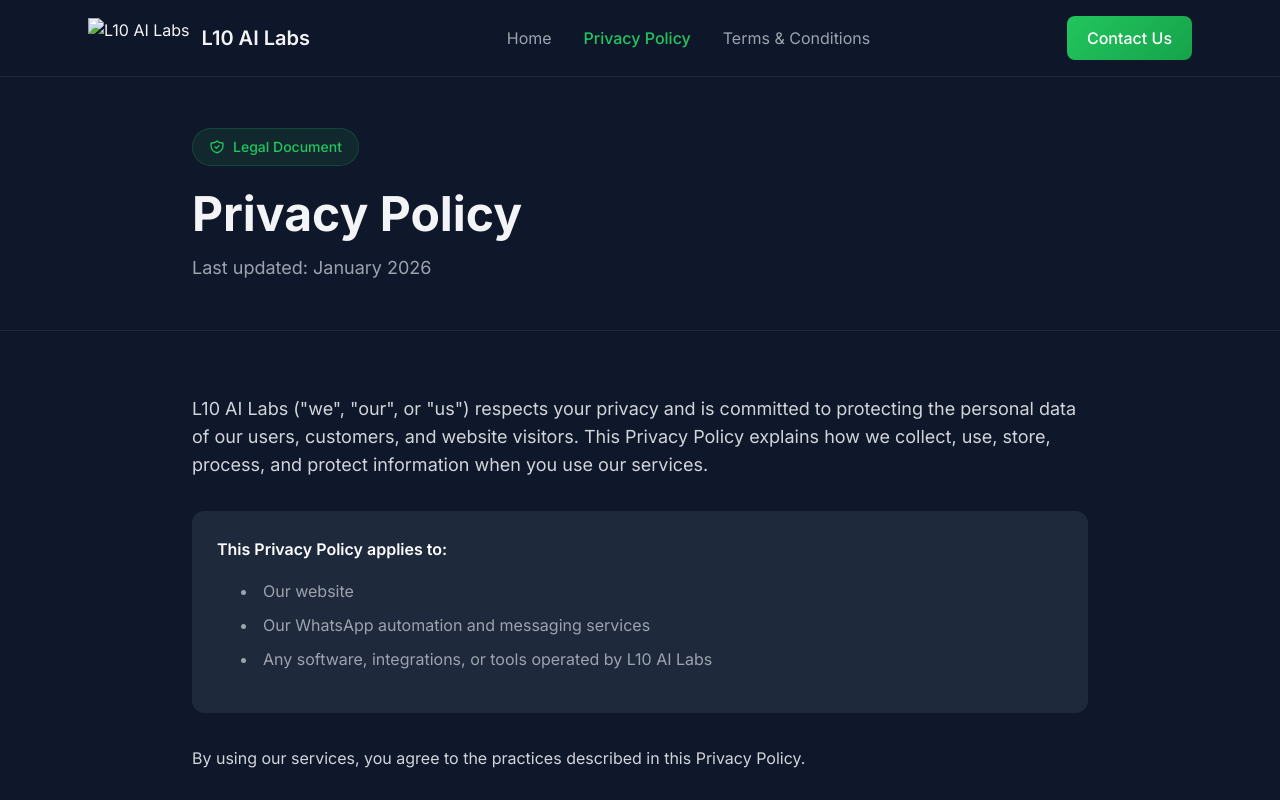
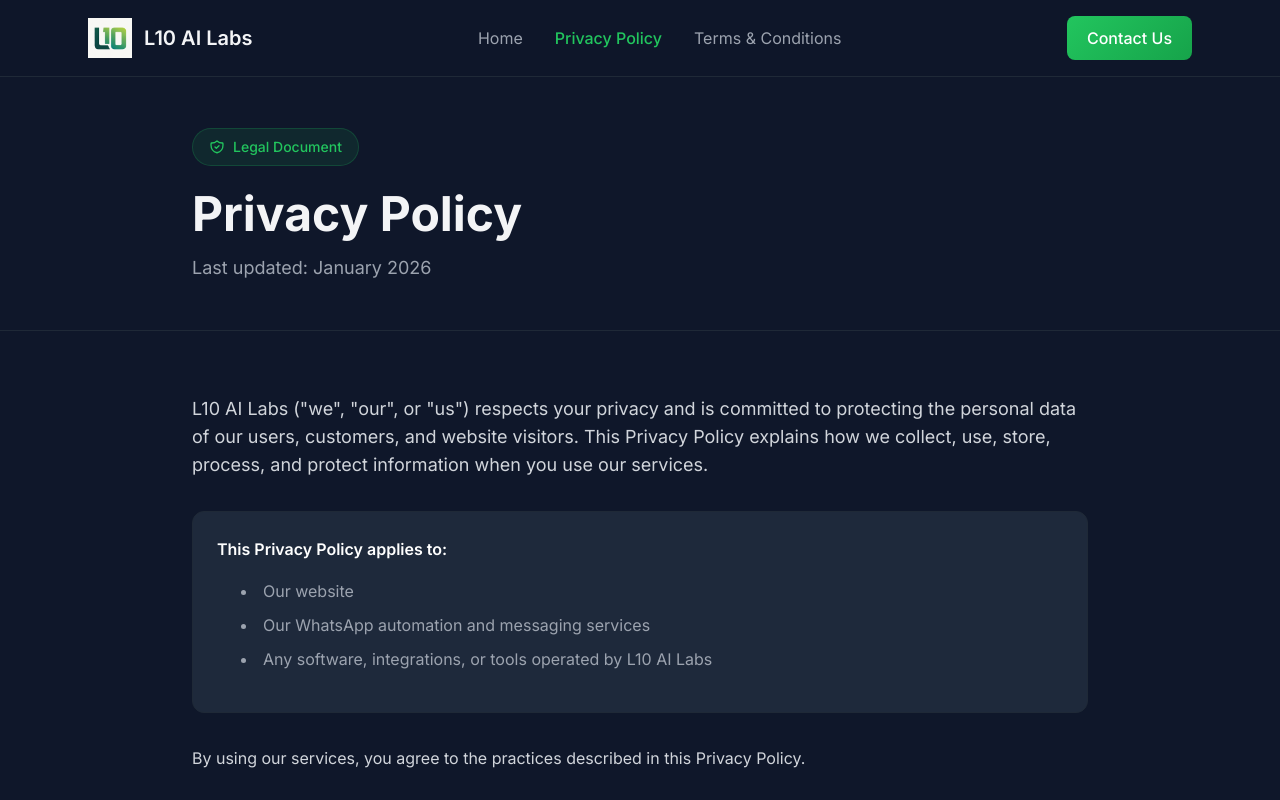
Before and after one commit to Legend-10/WhatsappAgentDemo, a plain HTML site: page privacy-policy/index.html in a window 1280 px wide. Shown: the top 800 px of the page. Drawn offline with nearby package versions, Linux system fonts and the light colour scheme.

Commit message:
Update index.html

```diff
--- a/privacy-policy/index.html
+++ b/privacy-policy/index.html
@@ -48,7 +48,7 @@
     <div class="max-w-6xl mx-auto px-6 py-4">
       <div class="flex items-center justify-between">
         <a href="/" class="flex items-center gap-3">
-          <img src="logo.png" alt="L10 AI Labs" class="h-10 w-auto">
+          <img src="/public/logo.png" alt="L10 AI Labs" class="h-10 w-auto">
           <span class="font-semibold text-xl">L10 AI Labs</span>
         </a>
         <div class="hidden md:flex items-center gap-8">
@@ -273,7 +273,7 @@
     <div class="max-w-6xl mx-auto">
       <div class="flex flex-col md:flex-row items-center justify-between gap-6">
         <div class="flex items-center gap-3">
-          <img src="public/logo.png" alt="L10 AI Labs" class="h-8 w-auto">
+          <img src="/public/logo.png" alt="L10 AI Labs" class="h-8 w-auto">
           <span class="font-semibold">L10 AI Labs</span>
         </div>
         <div class="flex flex-wrap items-center justify-center gap-6 text-sm text-gray-400">
```
